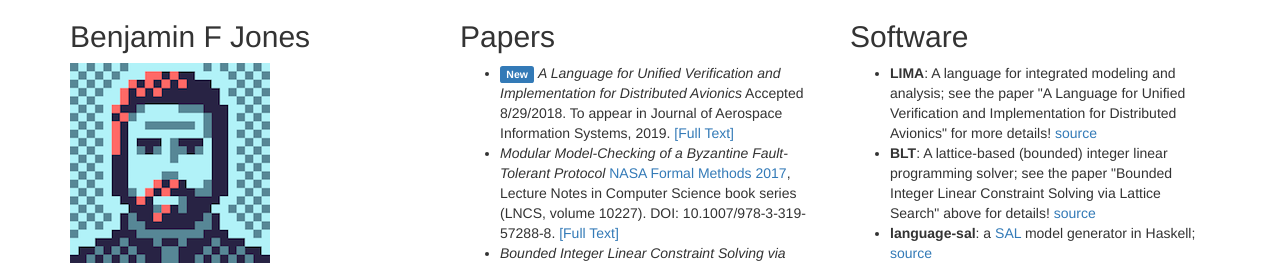
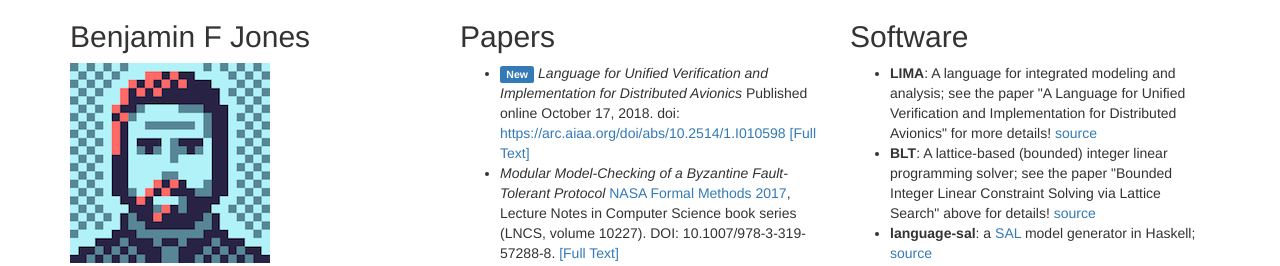
Before and after one commit to benjaminfjones/benjaminfjones.github.io, a plain HTML site: page index.html in a window 1280 px wide. Shown: the top 266 px of the page. Drawn offline with nearby package versions, Linux system fonts and the light colour scheme.

Commit message:
Update LIMA paper reference

```diff
--- a/index.html
+++ b/index.html
@@ -49,9 +49,10 @@
 <ul>
   <li>
   <span class="label label-primary">New</span>
-  <i>A Language for Unified Verification and Implementation for Distributed
+  <i>Language for Unified Verification and Implementation for Distributed
   Avionics</i>
-  Accepted 8/29/2018. To appear in Journal of Aerospace Information Systems, 2019.
+  Published online October 17, 2018. doi: <a
+  href="https://arc.aiaa.org/doi/abs/10.2514/1.I010598">https://arc.aiaa.org/doi/abs/10.2514/1.I010598</a>
   <a
   href="https://github.com/leepike/nasa-affirm/blob/master/doc/journal/paper.pdf">
   [Full Text]</a>
```
